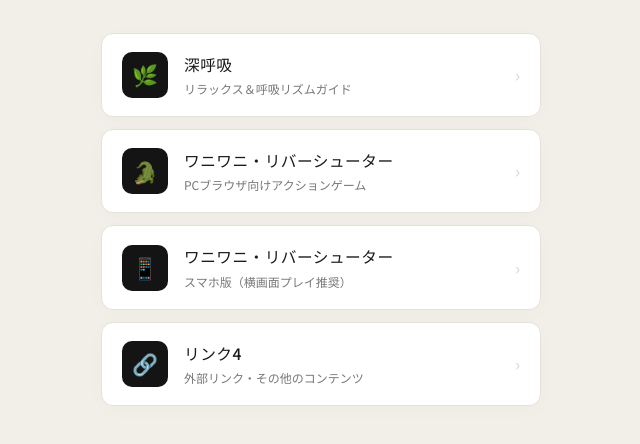
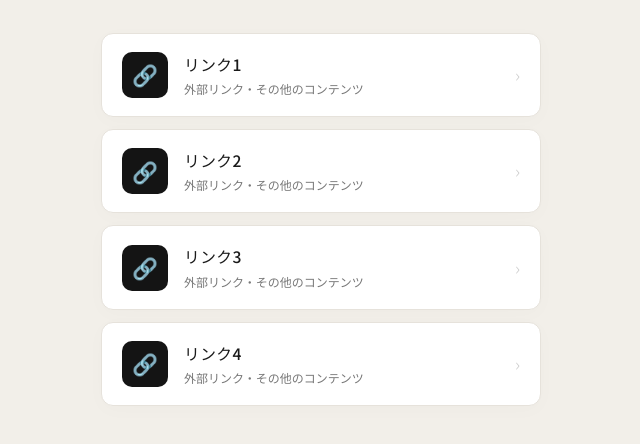
Before and after one commit to lateorca0999/kaeritai, a plain HTML site: page index.html in a window 1280 px wide. Shown: the part 230-674 px from the top of the page, without its empty margins (319-959 px from the left). Drawn offline with nearby package versions, Linux system fonts and the light colour scheme; a web font is replaced by a local one.

Commit message:
Update index.html

```diff
--- a/index.html
+++ b/index.html
@@ -160,10 +160,10 @@
     <ul>
       <li>
         <a href="Deep_Breath-Ver3.html" class="menu-card">
-          <div class="icon-box">🌿</div>
+          <div class="icon-box">🔗</div>
           <div class="card-content">
-            <span class="card-title">深呼吸</span>
-            <span class="card-desc">リラックス＆呼吸リズムガイド</span>
+            <span class="card-title">リンク1</span>
+            <span class="card-desc">外部リンク・その他のコンテンツ</span>
           </div>
           <span class="arrow">›</span>
         </a>
@@ -171,10 +171,10 @@
 
       <li>
         <a href="waniwani2.html" class="menu-card">
-          <div class="icon-box">🐊</div>
+          <div class="icon-box">🔗</div>
           <div class="card-content">
-            <span class="card-title">ワニワニ・リバーシューター</span>
-            <span class="card-desc">PCブラウザ向けアクションゲーム</span>
+            <span class="card-title">リンク2</span>
+            <span class="card-desc">外部リンク・その他のコンテンツ</span>
           </div>
           <span class="arrow">›</span>
         </a>
@@ -182,10 +182,10 @@
 
       <li>
         <a href="waniwani-sumaho3.html" class="menu-card">
-          <div class="icon-box">📱</div>
+          <div class="icon-box">🔗</div>
           <div class="card-content">
-            <span class="card-title">ワニワニ・リバーシューター</span>
-            <span class="card-desc">スマホ版（横画面プレイ推奨）</span>
+            <span class="card-title">リンク3</span>
+            <span class="card-desc">外部リンク・その他のコンテンツ</span>
           </div>
           <span class="arrow">›</span>
         </a>
```
